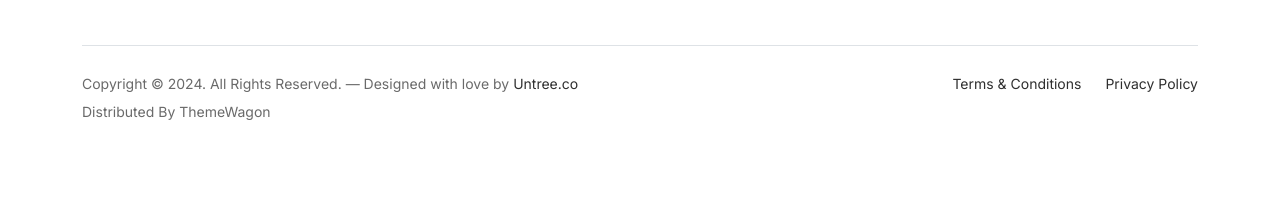
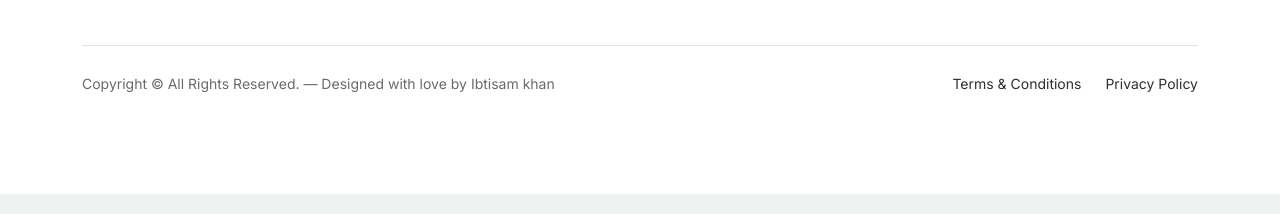
Before and after one commit to ibtisam-khan-7/Furni., a plain HTML site: page index.html in a window 1280 px wide. Shown: the part 4050-4264 px from the top of the page. Drawn offline with Linux system fonts and the light colour scheme.

Commit message:
footer-set

```diff
--- a/index.html
+++ b/index.html
@@ -503,10 +503,8 @@
 				<div class="row pt-4">
 					<div class="col-lg-6">
 						<p class="mb-2 text-center text-lg-start">Copyright &copy;
-							<script>document.write(new Date().getFullYear());</script>. All Rights Reserved. &mdash;
-							Designed with love by <a href="https://untree.co">Untree.co</a> Distributed By <a
-								hreff="https://themewagon.com">ThemeWagon</a>
-							<!-- License information: https://untree.co/license/ -->
+							All Rights Reserved. &mdash;
+							Designed with love by Ibtisam khan
 						</p>
 					</div>
 
```
